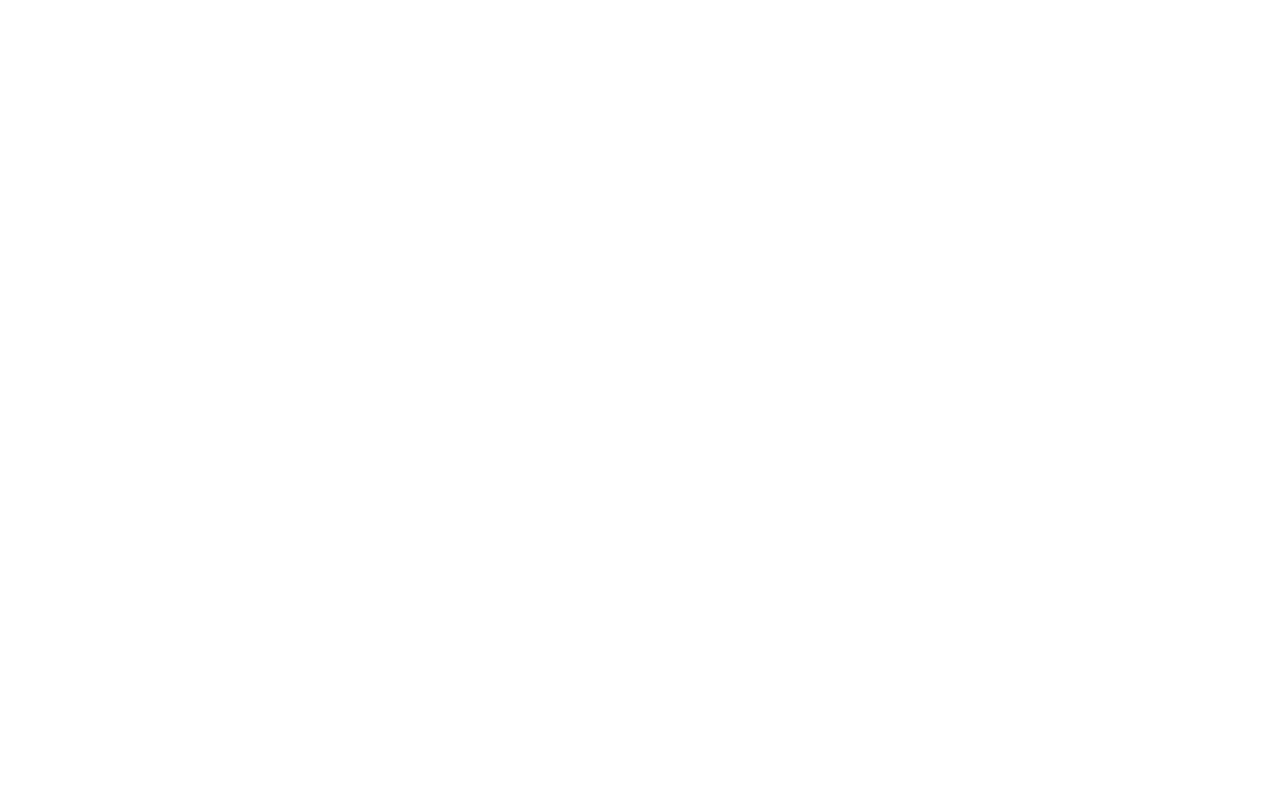
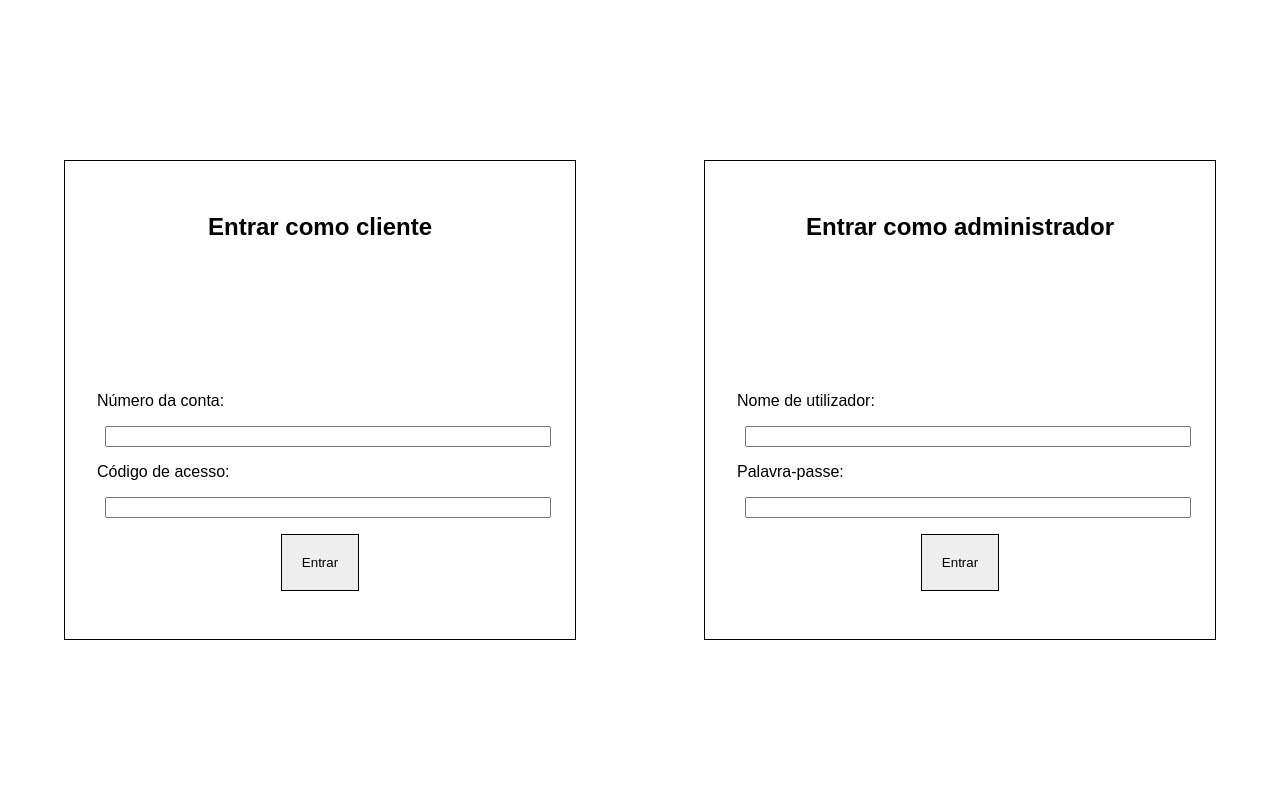
Before and after one commit to 1231360-ISEP/DEAPC-BANCA-ONLINE, a PHP site: page /login.html in a window 1280 px wide. Before the commit the page is empty. Run offline with PHP 8.4, Linux system fonts and the light colour scheme.

Commit message:
Página de login adicionada

```diff
--- a/login.html
+++ b/login.html
@@ -0,0 +1,34 @@
+<!DOCTYPE html>
+<html lang="pt">
+	<head>
+		<meta charset="utf-8"/>
+		<meta name="viewport" content="width=device-width, initial-scale=1"/>
+		<title>Banca Online - Entrar</title>
+		<link rel="stylesheet" href="styles/main.css"/>
+		<link rel="stylesheet" href="styles/login.css"/>
+	</head>
+	<body>
+		<main>
+			<form action="cliente.html">
+				<h2>Entrar como cliente</h2>
+				<div>
+					<label for="numero-conta">Número da conta:</label>
+					<input id="numero-conta" type="text"/>
+					<label for="codigo-acesso">Código de acesso:</label>
+					<input id="codigo-acesso" type="password"/>
+					<button type="submit">Entrar</button>
+				</div>
+			</form>
+			<form action="administrador.html">
+				<h2>Entrar como administrador</h2>
+				<div>
+					<label for="numero-conta">Nome de utilizador:</label>
+					<input id="numero-conta" type="text"/>
+					<label for="codigo-acesso">Palavra-passe:</label>
+					<input id="codigo-acesso" type="password"/>
+					<button type="submit">Entrar</button>
+				</div>
+			</form>
+		</main>
+	</body>
+</html>
--- /dev/null
+++ b/styles/login.css
@@ -0,0 +1,52 @@
+main {
+	display: flex;
+	flex-direction: row;
+	justify-content: space-around;
+	align-items: center;
+	width: 100%;
+	height: 100vh;
+}
+
+form {
+	display: inline-flex;
+	flex-direction: column;
+	justify-content: space-between;
+	align-items: center;
+	width: 40%;
+	height: 60%;
+	border: 1px solid #000000;
+	padding: 32px;
+}
+
+h2 {
+	text-align: center;
+}
+
+div {
+	width: 100%;
+}
+
+label, input, button {
+	display: block;
+	margin: 16px 0;
+}
+
+input {
+	width: 100%;
+	margin-left: 8px;
+	margin-right: 8px;
+}
+
+button {
+	padding: 20px;
+	border: 1px solid #000000;
+	margin-left: auto;
+	margin-right: auto;
+	text-decoration: none;
+	color: #000000;
+	background-color: #eeeeee;
+}
+
+button:hover {
+	cursor: pointer;
+}
--- a/styles/main.css
+++ b/styles/main.css
@@ -1,3 +1,12 @@
 *, ::before, ::after {
 	box-sizing: border-box;
 }
+
+html {
+	font-size: 16px;
+}
+
+body {
+	font-family: sans-serif;
+	margin: 0;
+}
```
Also changed, not shown: index.html (+7 -1 lines), styles/index.css (added, +24 -0 lines), admin.html (deleted), administrador.html (added).
